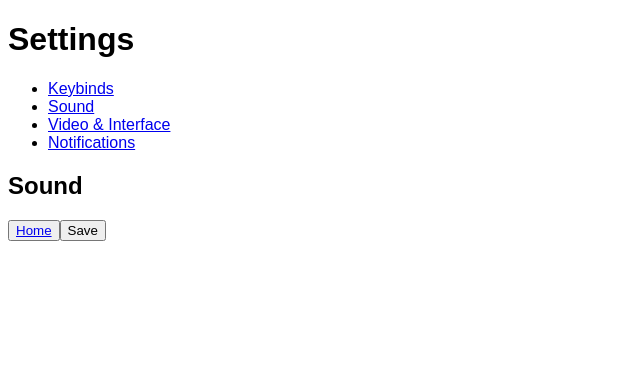
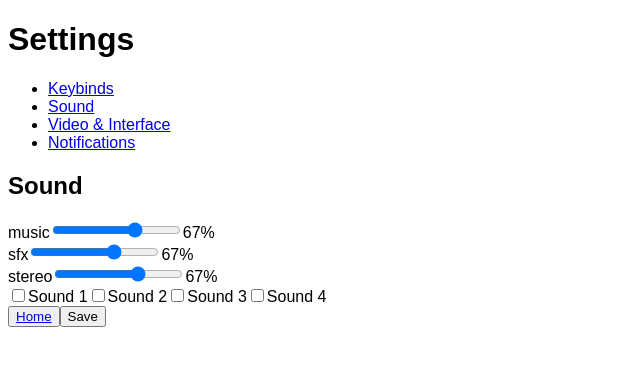
Before and after one commit to ClaraY05/cs35l-project-minesweeper, a React (Vite) app in the folder frontend/: page /settings/sound in a window 1280 px wide. Shown: the top 366 px of the page, without its empty margins (0-640 px from the left). Built offline with nearby package versions, Linux system fonts and the light colour scheme.

Commit message:
Populated Sound Page Added checkbox and Slider components from settings/components folder.

```diff
--- a/frontend/src/pages/Settings/Sound.tsx
+++ b/frontend/src/pages/Settings/Sound.tsx
@@ -1,5 +1,19 @@
+import Slider from "./components/CommonSlider";
+import Checkbox from "./components/CommonCheckbox";
+
 const Sound = () => {
-    return <h2>Sound</h2>
+    return (
+        <div>
+            <h2>Sound</h2>
+                <Slider label="music"/>
+                <Slider label="sfx"/>
+                <Slider label="stereo"/>
+                <Checkbox label="Sound 1"/>
+                <Checkbox label="Sound 2"/>
+                <Checkbox label="Sound 3"/>
+                <Checkbox label="Sound 4"/>
+        </div>
+    );
 }
 
 export default Sound;
```
